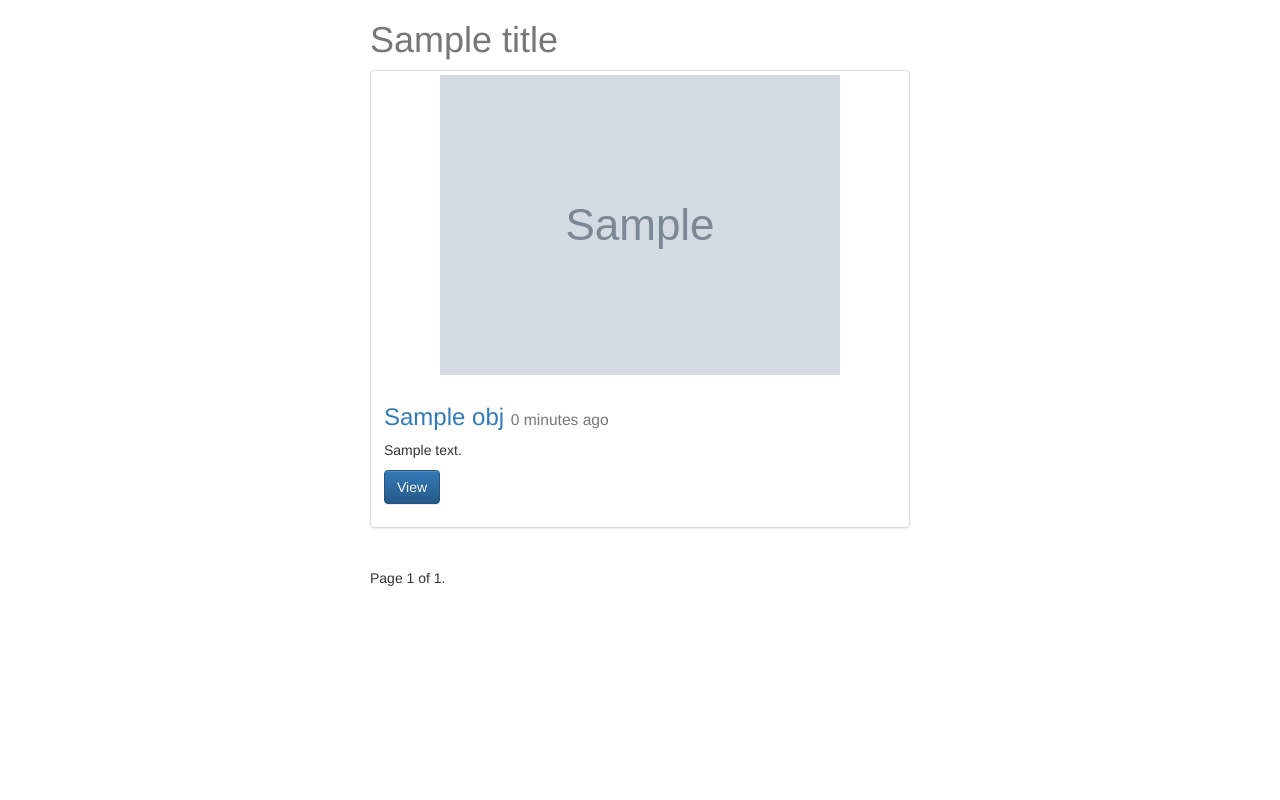
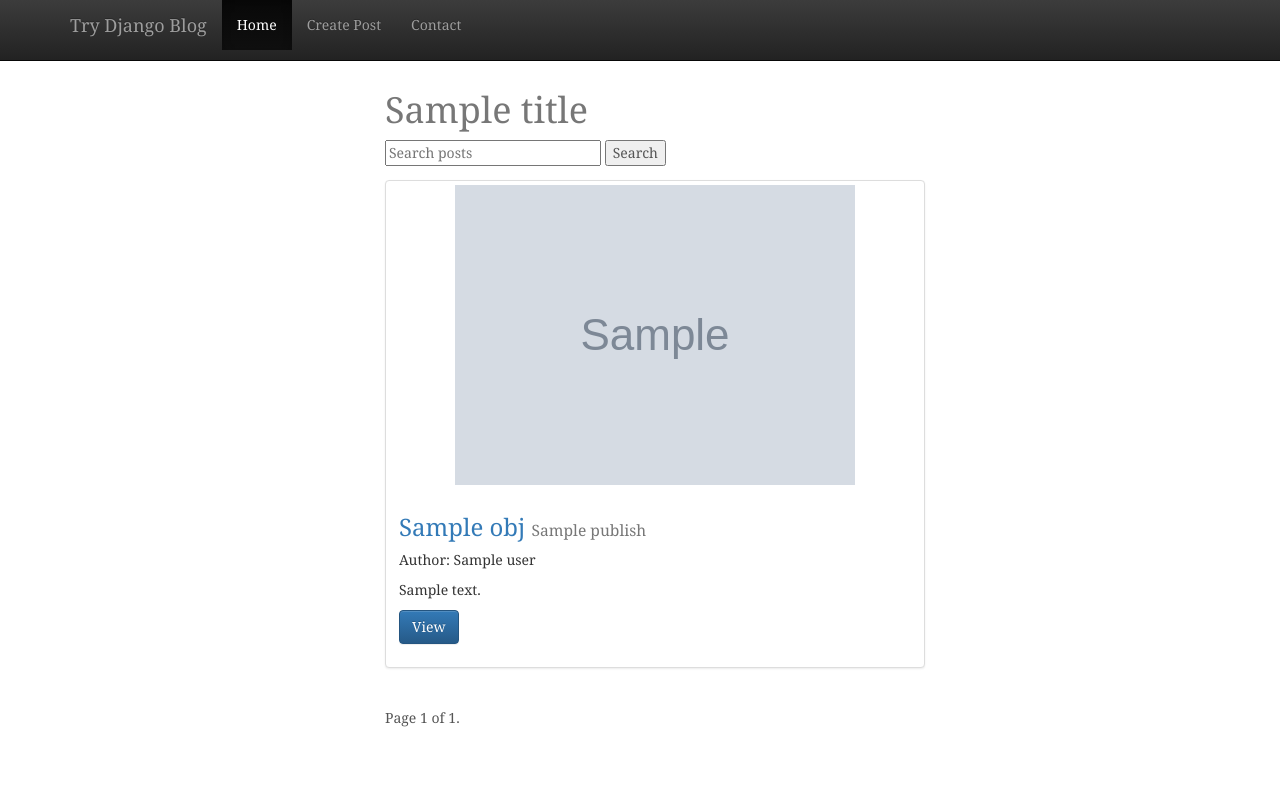
Before and after one commit to iangarrett1/trydjango19, a Django app: template src/templates/post_list.html in a window 1280 px wide. Run offline with Django 3.2, Linux system fonts and the light colour scheme; the template is opened without the code that fills it: most values are stand-ins (such as "Sample title", 1, 10 or a date in 2020); grey boxes marked "Sample" are stand-in pictures; parts of the project's set-up code (start-up, migrations or seed data) failed here and were passed over; some libraries are stand-ins or nearby versions.

Commit message:
nav, searching

```diff
--- a/src/posts/forms.py
+++ b/src/posts/forms.py
@@ -11,4 +11,6 @@ class PostForm(forms.ModelForm):
             "title",
             "content",
             "image",
+            "draft",
+            "publish",
         ]
--- a/src/static/css/base.css
+++ b/src/static/css/base.css
@@ -1,3 +1,9 @@
 h1 {
     color: #777777;
 }
+
+body {
+  font-family: Georgia, "Times New Roman", Times, serif;
+  color: #555;
+  padding-top: 70px;
+}
--- a/src/templates/base.html
+++ b/src/templates/base.html
@@ -1,5 +1,8 @@
 {% load staticfiles %}
 <!--DOCTYPE html -->
+
+
+
 <html>
 <head>
 <title>{% block head_title %}Try Django 1.9{% endblock head_title %}</title>
@@ -13,14 +16,46 @@
 <link rel='stylesheet' href='{% static "css/base.css" %}' />
 <style>
 {% block style %}{% endblock style %}
+ body {
+    padding-top: 70px;
+  }
 </style>
 </head>
 <body>
-{% include "messages_display.html" %}
+    <nav class="navbar navbar-inverse navbar-fixed-top" style="padding-bottom: 10px">
+      <div class="container">
+        <div class="navbar-header">
+          <button type="button" class="navbar-toggle collapsed" data-toggle="collapse" data-target="#navbar" aria-expanded="false" aria-controls="navbar">
+            <span class="sr-only">Toggle navigation</span>
+            <span class="icon-bar"></span>
+            <span class="icon-bar"></span>
+            <span class="icon-bar"></span>
+          </button>
+          <a class="navbar-brand" href="/posts">Try Django Blog</a>
+        </div>
+        <div id="navbar" class="collapse navbar-collapse">
+          <ul class="nav navbar-nav">
+            <li class="active"><a href="/posts">Home</a></li>
+            <li><a href="/posts/create">Create Post</a></li>
+            <li><a href="#contact">Contact</a></li>
+          </ul>
+        </div><!--/.nav-collapse -->
+      </div>
+    </nav>
 <div class='container'>
-{% block content %}{% endblock content %}
+	{% include "messages_display.html" %}
+	<div class='container'>
+	{% block content %}{% endblock content %}
+	</div>
 </div>
-
+<div id="fb-root"></div>
+		<script>(function(d, s, id) {
+		  var js, fjs = d.getElementsByTagName(s)[0];
+		  if (d.getElementById(id)) return;
+		  js = d.createElement(s); js.id = id;
+		  js.src = "//connect.facebook.net/en_US/sdk.js#xfbml=1&version=v2.8&appId=678696168945889";
+		  fjs.parentNode.insertBefore(js, fjs);
+		}(document, 'script', 'facebook-jssdk'));</script>
 
 
 <!-- Latest compiled and minified JavaScript -->
--- a/src/templates/post_list.html
+++ b/src/templates/post_list.html
@@ -4,7 +4,10 @@
 
 <div class='col-sm-6 col-sm-offset-3'>
     <h1>{{ title }}</h1>
-
+<form method='GET' action=''>
+<input type='text' name='q' placeholder='Search posts' value='{{ request.GET.q }}'/>
+<input type='submit' value='Search' />
+</form>
 {% for obj in object_list %}
 <div class="row">
   <div class="col-sm-12">
@@ -13,7 +16,9 @@
          <img src='{{ obj.image.url }}' class='img-responsive' />
         {% endif %}
       <div class="caption">
-        <h3><a href='{{ obj.get_absolute_url }}'>{{ obj.title }}</a> <small>{{ obj.timestamp|timesince }} ago</small></h3>
+        {% if obj.draft %}<h3>Staff only: Draft</h3>{% endif %} {% if obj.publish > today %}<h3>Staff Only: Future Post</h3>{% endif %}
+        <h3><a href='{{ obj.get_absolute_url }}'>{{ obj.title }}</a> <small>{{ obj.publish }}</small></h3>
+        {% if obj.user.get_full_name %}<p>Author: {{ obj.user.get_full_name }}</p>{% endif %}
         <p>{{ obj.content|linebreaks|truncatechars:120 }}</p>
         <p><a href="{{ obj.get_absolute_url }}" class="btn btn-primary" role="button">View</a></p>
       </div>
@@ -27,7 +32,7 @@
 <div class="pagination">
     <span class="step-links">
         {% if object_list.has_previous %}
-            <a href="?{{ page_request_var }}={{ object_list.previous_page_number }}">previous</a>
+            <a href="?{{ page_request_var }}={{ object_list.previous_page_number }}{% if request.GET.q %}&q={{ request.GET.q }}{% endif %}">previous</a>
         {% endif %}
 
         <span class="current">
@@ -35,7 +40,7 @@
         </span>
 
         {% if object_list.has_next %}
-            <a href="?{{ page_request_var }}={{ object_list.next_page_number }}">next</a>
+            <a href="?{{ page_request_var }}={{ object_list.next_page_number }}{% if request.GET.q %}&q={{ request.GET.q }}{% endif %}">next</a>
         {% endif %}
     </span>
 </div>
```
Also changed, not shown: src/posts/models.py (+16 -1 lines), src/posts/templatetags/urlify.py (added, +8 -0 lines), src/posts/views.py (+29 -3 lines), src/templates/post_detail.html (+21 -11 lines), media_cdn/None/github.jpg (added), media_cdn/None/github_J1oeZDn.jpg (added), src/db.sqlite3, src/posts/migrations/0002_post_user.py (added), src/posts/migrations/0003_auto_20170224_2128.py (added), src/posts/templatetags/__init__.py (added).
